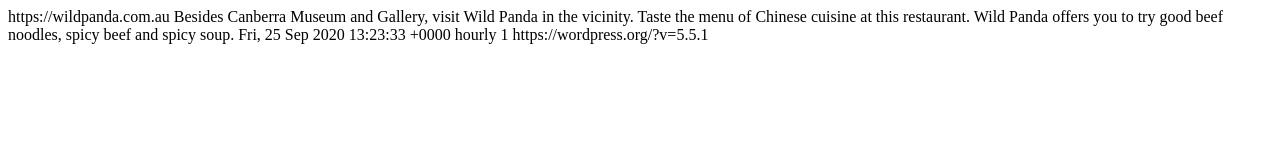
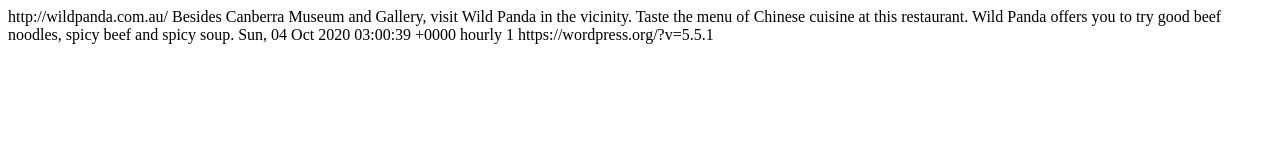
Before and after one commit to l1jer/wild-panda, a plain HTML site: page wild-panda/feed/index.html in a window 1280 px wide. Drawn offline with Linux system fonts and the light colour scheme.

Commit message:
StaticHTMLOutput UPDATE wild-panda/feed/index.html

```diff
--- a/wild-panda/feed/index.html
+++ b/wild-panda/feed/index.html
@@ -1,16 +1,21 @@
-<!DOCTYPE html PUBLIC "-//W3C//DTD HTML 4.0 Transitional//EN" "http://www.w3.org/TR/REC-html40/loose.dtd">
-<?xml version="1.0" encoding="UTF-8"?><rss version="2.0" xmlns:content="http://purl.org/rss/1.0/modules/content/" xmlns:dc="http://purl.org/dc/elements/1.1/" xmlns:atom="http://www.w3.org/2005/Atom" xmlns:sy="http://purl.org/rss/1.0/modules/syndication/">
+<?xml version="1.0" encoding="UTF-8"?><rss version="2.0"
+	xmlns:content="http://purl.org/rss/1.0/modules/content/"
+	xmlns:dc="http://purl.org/dc/elements/1.1/"
+	xmlns:atom="http://www.w3.org/2005/Atom"
+	xmlns:sy="http://purl.org/rss/1.0/modules/syndication/"
+
+	>
 <channel>
 	<title>
 	Comments on: Wild Panda	</title>
-	<link href="https://wildpanda.com.au/wild-panda/feed/" rel="self" type="application/rss+xml">
-	<link>https://wildpanda.com.au
+	<atom:link href="https://wildpanda.com.au/wild-panda/feed/" rel="self" type="application/rss+xml" />
+	<link>http://wildpanda.com.au/</link>
 	<description>Besides Canberra Museum and Gallery, visit Wild Panda in the vicinity. Taste the menu of Chinese cuisine at this restaurant. Wild Panda offers you to try good beef noodles, spicy beef and spicy soup.</description>
-	<lastbuilddate>Fri, 25 Sep 2020 13:23:33 +0000</lastbuilddate>
-	<updateperiod>
-	hourly	</updateperiod>
-	<updatefrequency>
-	1	</updatefrequency>
+	<lastBuildDate>Sun, 04 Oct 2020 03:00:39 +0000</lastBuildDate>
+	<sy:updatePeriod>
+	hourly	</sy:updatePeriod>
+	<sy:updateFrequency>
+	1	</sy:updateFrequency>
 	<generator>https://wordpress.org/?v=5.5.1</generator>
 </channel>
 </rss>
```
